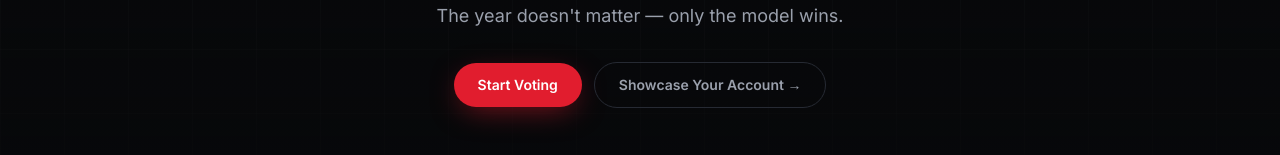
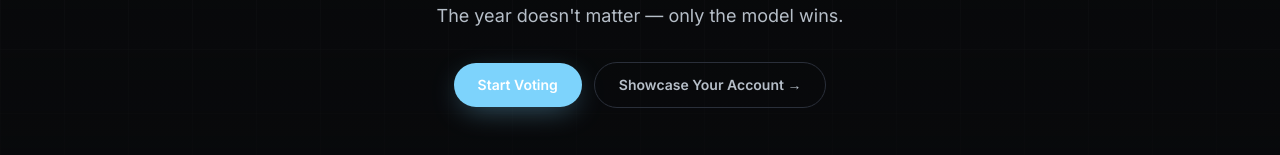
Before and after one commit to appmining/carsbid.lol, a Next.js app: page /en in a window 1280 px wide. Shown: the part 436-591 px from the top of the page. Built offline with nearby package versions, Linux system fonts and the light colour scheme; no server answers.

Commit message:
style: swap color tokens from red to Obsidian & Ice palette

```diff
--- a/src/app/globals.css
+++ b/src/app/globals.css
@@ -1,18 +1,18 @@
 @import "tailwindcss";
 
 :root {
-  --color-bg: #07080a;
-  --color-bg-soft: #0c0e11;
+  --color-bg: #08090b;
+  --color-bg-soft: #0d0f13;
   --color-surface: #111318;
   --color-surface-2: #171a20;
-  --color-border: #262a33;
-  --color-border-soft: #1a1d24;
-  --color-text: #f5f6f7;
-  --color-text-muted: #9aa0ac;
-  --color-text-dim: #656b76;
-  --color-accent: #e11d2e;
-  --color-accent-2: #ff5a4e;
-  --color-accent-soft: #e11d2e1f;
+  --color-border: #2a2f3a;
+  --color-border-soft: #1f232b;
+  --color-text: #f4f6f8;
+  --color-text-muted: #b6bec8;
+  --color-text-dim: #7b8492;
+  --color-accent: #7dd3fc;
+  --color-accent-2: #38bdf8;
+  --color-accent-soft: #7dd3fc1a;
   --color-gold: #d4af37;
   --color-good: #34d399;
 }
@@ -128,7 +128,7 @@ body {
 
 .bg-grid-fade {
   background-image:
-    radial-gradient(60% 50% at 50% 0%, rgba(225, 29, 46, 0.14), transparent 70%),
+    radial-gradient(60% 50% at 50% 0%, rgba(125, 211, 252, 0.14), transparent 70%),
     linear-gradient(to bottom, transparent, var(--color-bg) 92%),
     repeating-linear-gradient(90deg, rgba(255, 255, 255, 0.035) 0 1px, transparent 1px 64px),
     repeating-linear-gradient(0deg, rgba(255, 255, 255, 0.035) 0 1px, transparent 1px 64px);
--- a/src/components/Hero.tsx
+++ b/src/components/Hero.tsx
@@ -79,7 +79,7 @@ export function Hero() {
             ref={ctaRef}
             data-hero-cta
             href="#siralama"
-            className="rounded-full bg-accent px-6 py-3 text-sm font-semibold text-white shadow-[0_8px_30px_-8px_rgba(225,29,46,0.6)] transition-colors hover:bg-accent-2"
+            className="rounded-full bg-accent px-6 py-3 text-sm font-semibold text-white shadow-[0_8px_30px_-8px_rgba(125,211,252,0.45)] transition-colors hover:bg-accent-2"
           >
             {t("ctaVote")}
           </a>
```
